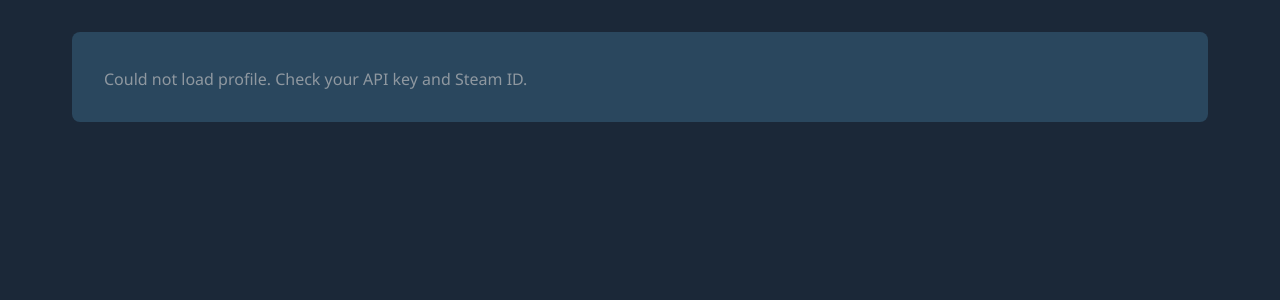
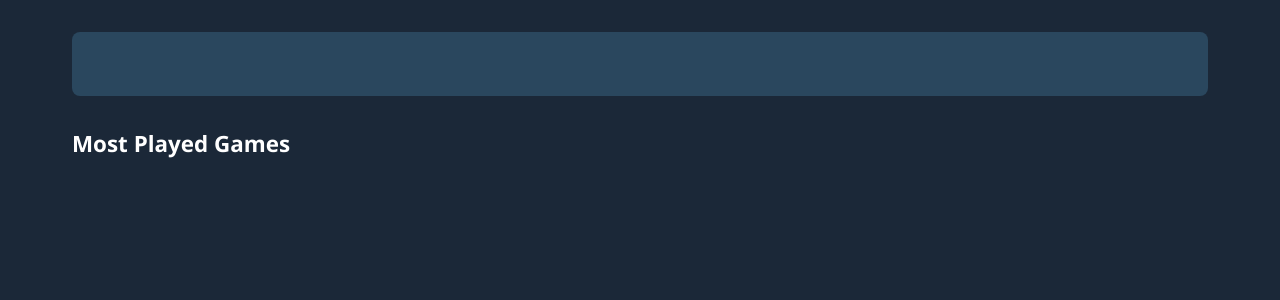
Before and after one commit to WillKirk/steam-dashboard, a Flask app: page / in a window 1280 px wide. Shown: the part 60-360 px from the top of the page. Run offline with Flask 3, Linux system fonts and the light colour scheme; data that the repository does not hold is empty.

Commit message:
feat: homepage with profile and top 5 most played games

```diff
--- a/app.py
+++ b/app.py
@@ -1,12 +1,21 @@
 from flask import Flask, render_template
-from steam_api import get_player_summary, get_owned_games
+from steam_api import get_player_summary, get_owned_games, get_recently_played
 
 app = Flask(__name__)
 
 @app.route("/")
 def index():
     player = get_player_summary()
-    return render_template("index.html", player=player)
+    recent = get_recently_played()
+
+    if not recent:
+        top_games = get_owned_games()[:5]
+        section_title = "Most Played Games"
+    else:
+        top_games = recent
+        section_title = "Recently Played"
+
+    return render_template("index.html", player=player, games=top_games, section_title=section_title)
 
 @app.route("/library")
 def library():
--- a/static/css/style.css
+++ b/static/css/style.css
@@ -130,3 +130,34 @@ main {
     color: #8f98a0;
     margin-top: 0.25rem;
 }
+
+/* ===== RECENTLY PLAYED ===== */
+.section-title {
+    color: #fff;
+    font-size: 1.4rem;
+    margin-bottom: 1rem;
+}
+
+.recent-grid {
+    display: grid;
+    grid-template-columns: repeat(auto-fill, minmax(280px, 1fr));
+    gap: 1rem;
+}
+
+.recent-card {
+    background: #2a475e;
+    border-radius: 6px;
+    overflow: hidden;
+    transition: transform 0.2s, box-shadow 0.2s;
+}
+
+.recent-card:hover {
+    transform: translateY(-4px);
+    box-shadow: 0 8px 20px rgba(0,0,0,0.4);
+}
+
+.recent-card img {
+    width: 100%;
+    aspect-ratio: 460 / 215;
+    object-fit: cover;
+}
--- a/steam_api.py
+++ b/steam_api.py
@@ -1,8 +1,5 @@
 import requests
 from config import STEAM_API_KEY, STEAM_ID
-
-print(f"KEY: '{STEAM_API_KEY}'")
-print(f"ID: '{STEAM_ID}'")
 
 BASE_URL = "https://api.steampowered.com"
 
@@ -30,3 +27,14 @@ def get_owned_games():
     games = response.json()["response"].get("games", [])
     # Sort by playtime, most played first
     return sorted(games, key=lambda g: g["playtime_forever"], reverse=True)
+
+def get_recently_played():
+    url = f"{BASE_URL}/IPlayerService/GetRecentlyPlayedGames/v1/"
+    params = {
+        "key": STEAM_API_KEY,
+        "steamid": STEAM_ID,
+        "count": 5
+    }
+    response = requests.get(url, params=params)
+    response.raise_for_status()
+    return response.json()["response"].get("games", [])
--- a/templates/index.html
+++ b/templates/index.html
@@ -1,12 +1,27 @@
 {% extends "base.html" %}
 {% block content %}
+
 <div class="profile">
     {% if player %}
         <img src="{{ player.avatarfull }}" alt="Avatar">
-        <h1>{{ player.personaname }}</h1>
-        <p>Steam ID: {{ player.steamid }}</p>
-    {% else %}
-        <p>Could not load profile. Check your API key and Steam ID.</p>
+        <div>
+            <h1>{{ player.personaname }}</h1>
+            <p>Steam ID: {{ player.steamid }}</p>
+        </div>
     {% endif %}
 </div>
+
+<h2 class="section-title">{{ section_title }}</h2>
+<div class="recent-grid">
+    {% for game in games %}
+    <div class="recent-card">
+        <img src="https://cdn.akamai.steamstatic.com/steam/apps/{{ game.appid }}/header.jpg" alt="{{ game.name }}">
+        <div class="game-info">
+            <h3>{{ game.name }}</h3>
+            <p>{{ (game.playtime_forever / 60) | round(1) }} hrs total</p>
+        </div>
+    </div>
+    {% endfor %}
+</div>
+
 {% endblock %}
```
